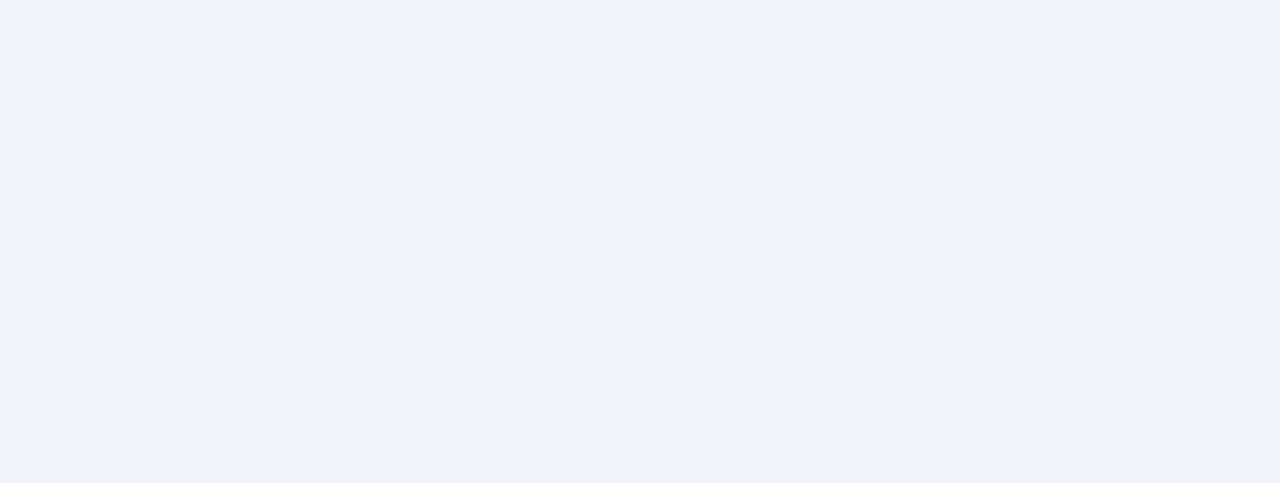
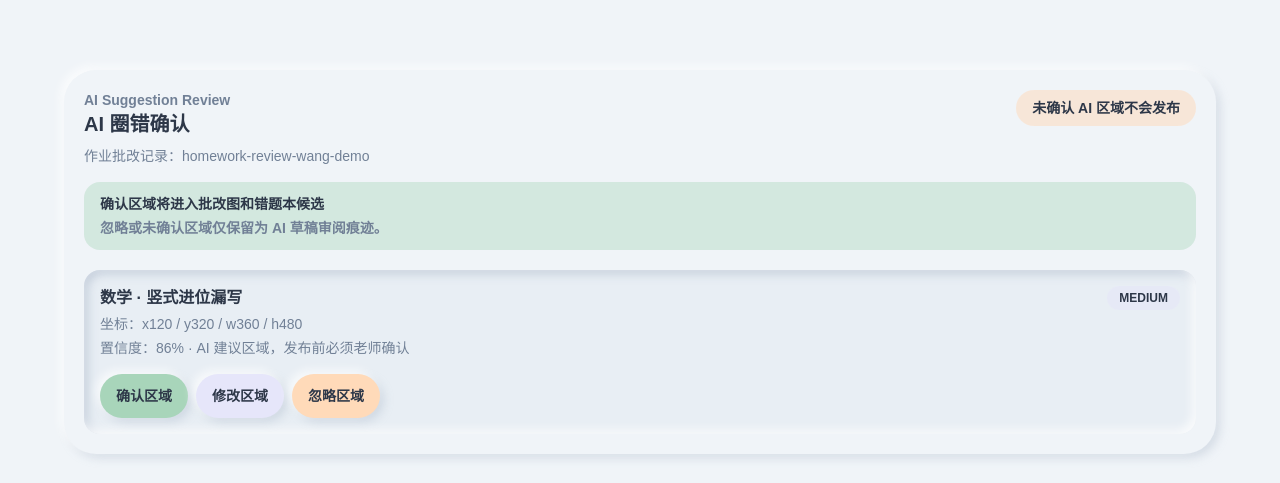
Before and after one commit to yyshi127/After_Class, a Next.js app: page /teacher/homework-correction in a window 1280 px wide. Shown: the part 730-1213 px from the top of the page. Before the commit the page ends 800 px from the top, so only its background shows below. Built offline with nearby package versions, Linux system fonts and the light colour scheme.

Commit message:
feat(homework): complete M4-06 mistake area confirmation

```diff
--- a/app/teacher/homework-correction/page.tsx
+++ b/app/teacher/homework-correction/page.tsx
@@ -1,4 +1,5 @@
 import { TeacherHomeworkCorrectionCanvas } from '@/components/teacher/teacher-homework-correction-canvas';
+import { TeacherMistakeAreaReviewPanel } from '@/components/teacher/teacher-mistake-area-review-panel';
 import { createHomeworkCorrectionAreaDraft } from '@/domain/homework/correction-canvas';
 
 const demoArea = createHomeworkCorrectionAreaDraft({
@@ -12,8 +13,22 @@ const demoArea = createHomeworkCorrectionAreaDraft({
   note: '竖式进位漏写，发布前需老师确认。',
 });
 
+const demoAiSuggestedAreas = [
+  {
+    id: 'ai-area-demo-wang-math-1',
+    originalBox: { x: 120, y: 320, width: 360, height: 480 },
+    subject: '数学',
+    mistakeReason: '竖式进位漏写',
+    confidence: 0.86,
+    confidenceLevel: 'MEDIUM' as const,
+    requiresManualConfirmation: true,
+    confirmationHint: 'AI 建议区域，发布前必须老师确认',
+  },
+];
+
 export default function TeacherHomeworkCorrectionPage() {
   return (
+    <>
       <TeacherHomeworkCorrectionCanvas
         review={{
           id: 'homework-review-wang-demo',
@@ -26,5 +41,14 @@ export default function TeacherHomeworkCorrectionPage() {
           areas: [demoArea],
         }}
       />
+      <div className="bg-background px-6 pb-8 md:px-10">
+        <div className="mx-auto max-w-6xl">
+          <TeacherMistakeAreaReviewPanel
+            reviewId="homework-review-wang-demo"
+            aiSuggestedAreas={demoAiSuggestedAreas}
+          />
+        </div>
+      </div>
+    </>
   );
 }
--- /dev/null
+++ b/components/teacher/teacher-mistake-area-review-panel.tsx
@@ -0,0 +1,61 @@
+import type { AiMistakeSuggestionArea } from '@/domain/homework/ai-mistake-suggestion';
+
+export function TeacherMistakeAreaReviewPanel({
+  reviewId,
+  aiSuggestedAreas,
+}: {
+  reviewId: string;
+  aiSuggestedAreas: AiMistakeSuggestionArea[];
+}) {
+  return (
+    <section className="rounded-[2rem] bg-surface p-5 shadow-neu-sm" aria-labelledby="mistake-area-review-heading">
+      <div className="flex flex-wrap items-start justify-between gap-3">
+        <div>
+          <p className="text-sm font-semibold text-muted">AI Suggestion Review</p>
+          <h2 id="mistake-area-review-heading" className="text-xl font-bold">
+            AI 圈错确认
+          </h2>
+          <p className="mt-2 text-sm text-muted">作业批改记录：{reviewId}</p>
+        </div>
+        <span className="rounded-full bg-peach/50 px-4 py-2 text-sm font-semibold">未确认 AI 区域不会发布</span>
+      </div>
+
+      <div className="mt-4 rounded-2xl bg-mint/40 px-4 py-3 text-sm font-semibold text-foreground">
+        <p>确认区域将进入批改图和错题本候选</p>
+        <p className="mt-1 text-muted">忽略或未确认区域仅保留为 AI 草稿审阅痕迹。</p>
+      </div>
+
+      <div className="mt-5 space-y-3">
+        {aiSuggestedAreas.map((area) => (
+          <article key={area.id} className="rounded-2xl bg-surfaceAlt p-4 shadow-neu-inset">
+            <div className="flex flex-wrap items-start justify-between gap-3">
+              <div>
+                <p className="font-bold">{area.subject} · {area.mistakeReason}</p>
+                <p className="mt-1 text-sm text-muted">
+                  坐标：x{area.originalBox.x} / y{area.originalBox.y} / w{area.originalBox.width} / h
+                  {area.originalBox.height}
+                </p>
+                <p className="mt-1 text-sm text-muted">置信度：{Math.round(area.confidence * 100)}% · {area.confirmationHint}</p>
+              </div>
+              <span className="rounded-full bg-lavender/50 px-3 py-1 text-xs font-semibold">
+                {area.confidenceLevel}
+              </span>
+            </div>
+
+            <div className="mt-4 flex flex-wrap gap-2">
+              <button className="min-h-11 rounded-full bg-mint px-4 py-2 text-sm font-bold shadow-neu-sm" type="button">
+                确认区域
+              </button>
+              <button className="min-h-11 rounded-full bg-lavender px-4 py-2 text-sm font-bold shadow-neu-sm" type="button">
+                修改区域
+              </button>
+              <button className="min-h-11 rounded-full bg-peach px-4 py-2 text-sm font-bold shadow-neu-sm" type="button">
+                忽略区域
+              </button>
+            </div>
+          </article>
+        ))}
+      </div>
+    </section>
+  );
+}
--- /dev/null
+++ b/domain/homework/mistake-area-confirmation.ts
@@ -0,0 +1,110 @@
+import type { AiMistakeSuggestionArea } from '@/domain/homework/ai-mistake-suggestion';
+import type { HomeworkCorrectionBox } from '@/domain/homework/correction-canvas';
+import type { HomeworkReviewStatus } from '@/domain/homework/homework-review';
+
+export type TeacherMistakeAreaDecision =
+  | {
+      areaId: string;
+      action: 'CONFIRM';
+    }
+  | {
+      areaId: string;
+      action: 'MODIFY';
+      originalBox?: HomeworkCorrectionBox;
+      mistakeReason?: string;
+      subject?: string;
+    }
+  | {
+      areaId: string;
+      action: 'IGNORE';
+      ignoreReason: string;
+    };
+
+export type TeacherConfirmedMistakeArea = {
+  id: string;
+  sourceAiAreaId: string;
+  originalBox: HomeworkCorrectionBox;
+  subject: string;
+  mistakeReason: string;
+  confidence: number;
+  confirmationStatus: 'CONFIRMED' | 'MODIFIED';
+  confirmedByTeacherUserId: string;
+  confirmedAt: string;
+};
+
+export type IgnoredMistakeArea = {
+  sourceAiAreaId: string;
+  confirmationStatus: 'IGNORED';
+  ignoreReason: string;
+  confirmedByTeacherUserId: string;
+  confirmedAt: string;
+};
+
+export type TeacherMistakeAreaDecisionResult = {
+  reviewId: string;
+  status: Extract<HomeworkReviewStatus, 'TEACHER_REVIEWED'>;
+  teacherConfirmedAreas: TeacherConfirmedMistakeArea[];
+  ignoredAreas: IgnoredMistakeArea[];
+  unconfirmedAreaIds: string[];
+};
+
+export function applyTeacherMistakeAreaDecisions(input: {
+  reviewId: string;
+  aiSuggestedAreas: AiMistakeSuggestionArea[];
+  decisions: TeacherMistakeAreaDecision[];
+  confirmedByTeacherUserId: string;
+  confirmedAt: Date;
+}): TeacherMistakeAreaDecisionResult {
+  const confirmedAt = input.confirmedAt.toISOString();
+  const decisionByAreaId = new Map(input.decisions.map((decision) => [decision.areaId, decision]));
+  const teacherConfirmedAreas: TeacherConfirmedMistakeArea[] = [];
+  const ignoredAreas: IgnoredMistakeArea[] = [];
+  const unconfirmedAreaIds: string[] = [];
+
+  for (const aiArea of input.aiSuggestedAreas) {
+    const decision = decisionByAreaId.get(aiArea.id);
+
+    if (!decision) {
+      unconfirmedAreaIds.push(aiArea.id);
+      continue;
+    }
+
+    if (decision.action === 'IGNORE') {
+      ignoredAreas.push({
+        sourceAiAreaId: aiArea.id,
+        confirmationStatus: 'IGNORED',
+        ignoreReason: decision.ignoreReason,
+        confirmedByTeacherUserId: input.confirmedByTeacherUserId,
+        confirmedAt,
+      });
+      continue;
+    }
+
+    teacherConfirmedAreas.push({
+      id: aiArea.id,
+      sourceAiAreaId: aiArea.id,
+      originalBox: decision.action === 'MODIFY' && decision.originalBox ? decision.originalBox : aiArea.originalBox,
+      subject: decision.action === 'MODIFY' && decision.subject ? decision.subject : aiArea.subject,
+      mistakeReason:
+        decision.action === 'MODIFY' && decision.mistakeReason ? decision.mistakeReason : aiArea.mistakeReason,
+      confidence: aiArea.confidence,
+      confirmationStatus: decision.action === 'MODIFY' ? 'MODIFIED' : 'CONFIRMED',
+      confirmedByTeacherUserId: input.confirmedByTeacherUserId,
+      confirmedAt,
+    });
+  }
+
+  return {
+    reviewId: input.reviewId,
+    status: 'TEACHER_REVIEWED',
+    teacherConfirmedAreas,
+    ignoredAreas,
+    unconfirmedAreaIds,
+  };
+}
+
+export function getPublishableMistakeAreas(
+  result: TeacherMistakeAreaDecisionResult,
+): TeacherConfirmedMistakeArea[] {
+  return result.teacherConfirmedAreas;
+}
```
Also changed, not shown: 3 other files (tests, documents, lock files or other folders). Lines whose indentation alone changed are shown as unchanged.
